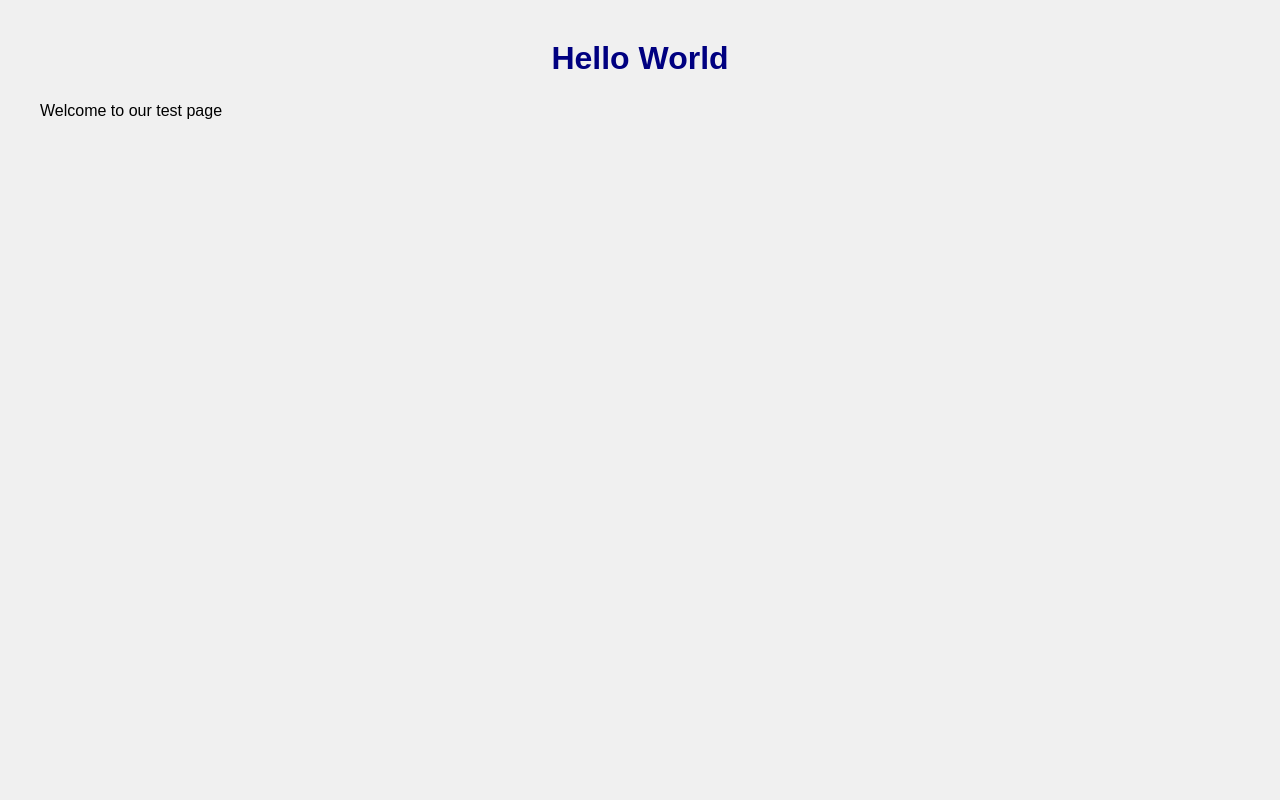
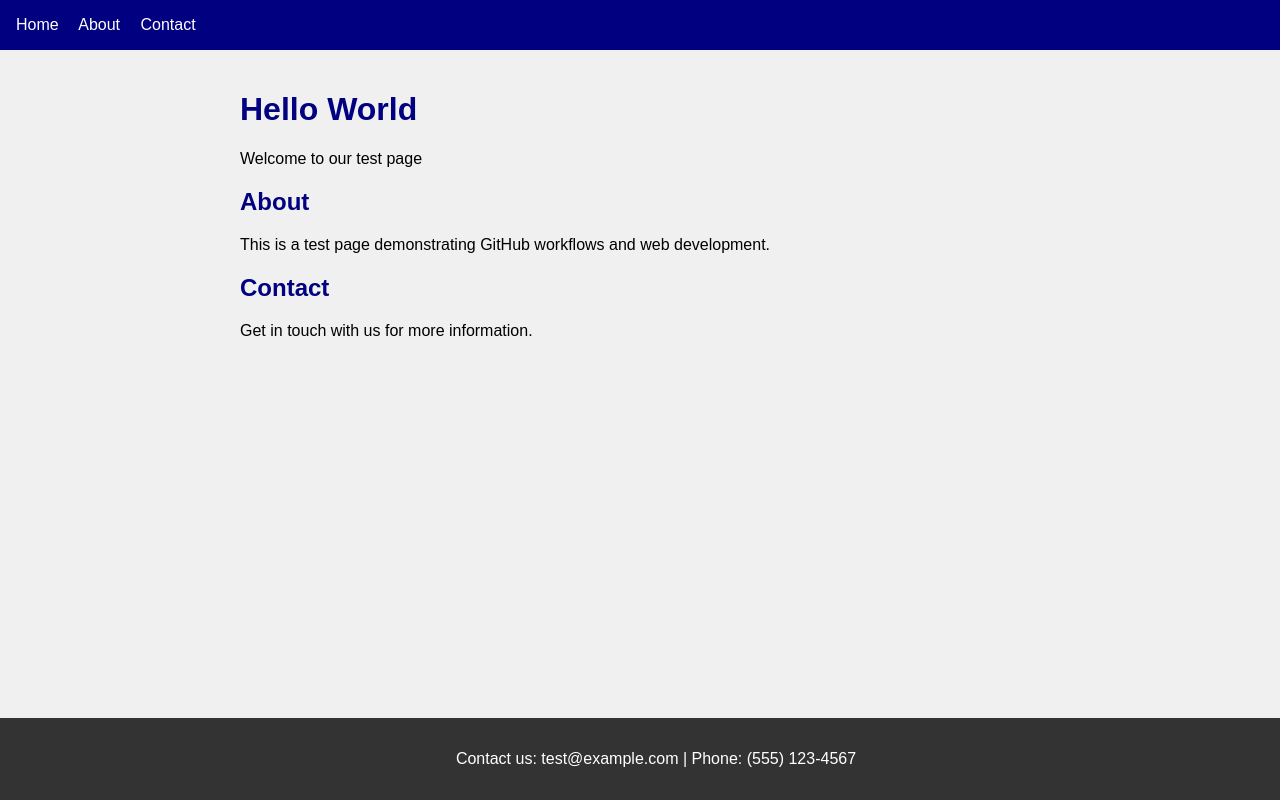
Before and after one commit to punisher007007/t, a plain HTML site: page index.html in a window 1280 px wide. Drawn offline with Linux system fonts and the light colour scheme.

Commit message:
Add more sections to homepage

```diff
--- a/index.html
+++ b/index.html
@@ -6,20 +6,55 @@
     <style>
         body {
             font-family: Arial, sans-serif;
-            margin: 40px;
+            margin: 0;
             background-color: #f0f0f0;
         }
-        h1 {
+        nav {
+            background: navy;
+            padding: 1em;
+        }
+        nav a {
+            color: white;
+            text-decoration: none;
+            margin-right: 1em;
+        }
+        .container {
+            max-width: 800px;
+            margin: 0 auto;
+            padding: 20px;
+        }
+        h1, h2 {
             color: navy;
+        }
+        footer {
+            background: #333;
+            color: white;
+            padding: 1em;
             text-align: center;
-        }
-        p {
-            line-height: 1.6;
+            position: fixed;
+            bottom: 0;
+            width: 100%;
         }
     </style>
 </head>
 <body>
-    <h1>Hello World</h1>
-    <p>Welcome to our test page</p>
+    <nav>
+        <a href="#">Home</a>
+        <a href="#about">About</a>
+        <a href="#contact">Contact</a>
+    </nav>
+    <div class="container">
+        <h1>Hello World</h1>
+        <p>Welcome to our test page</p>
+
+        <h2 id="about">About</h2>
+        <p>This is a test page demonstrating GitHub workflows and web development.</p>
+
+        <h2 id="contact">Contact</h2>
+        <p>Get in touch with us for more information.</p>
+    </div>
+    <footer>
+        <p>Contact us: test@example.com | Phone: (555) 123-4567</p>
+    </footer>
 </body>
 </html>
```
